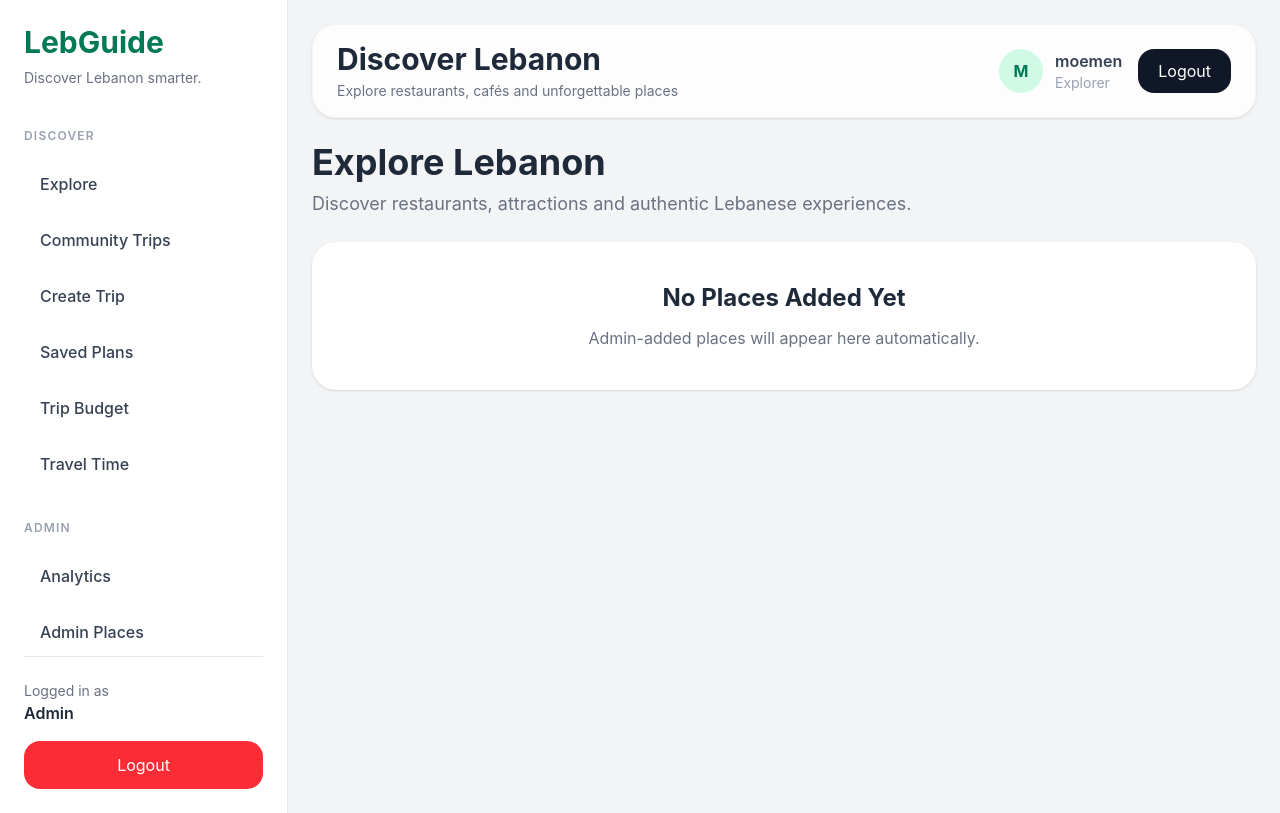
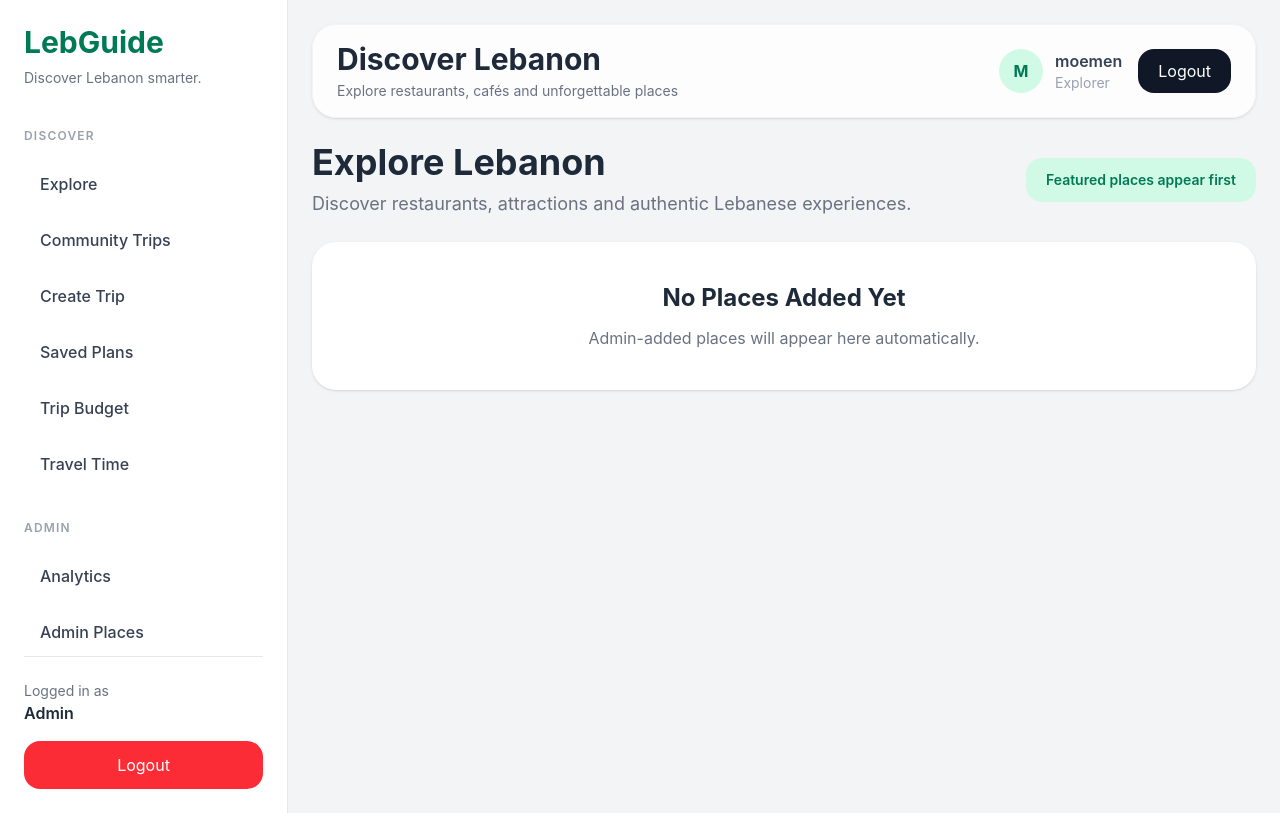
Before and after one commit to moemenhafez/project-final, a React (Vite) app: page / in a window 1280 px wide. Built offline with nearby package versions, Linux system fonts and the light colour scheme; sample sign-in values are in the browser's storage.

Commit message:
Add promoted ads ranking and sponsored marketplace monetization system

```diff
--- a/src/components/places/PlaceCard.tsx
+++ b/src/components/places/PlaceCard.tsx
@@ -49,16 +49,16 @@ function PlaceCard({
               absolute
               top-4
               left-4
-              bg-emerald-700
-              text-white
+              bg-yellow-400
+              text-black
               px-4
               py-2
               rounded-full
               text-sm
-              font-semibold
+              font-bold
             "
           >
-            Featured
+            ⭐ Sponsored
           </div>
         )}
       </div>
--- a/src/pages/DashboardPage.tsx
+++ b/src/pages/DashboardPage.tsx
@@ -13,9 +13,39 @@ import type {
 function DashboardPage() {
   const places = getPlaces()
 
+  const sortedPlaces = [
+    ...places,
+  ].sort((a, b) => {
+    if (
+      a.promoted &&
+      !b.promoted
+    ) {
+      return -1
+    }
+
+    if (
+      !a.promoted &&
+      b.promoted
+    ) {
+      return 1
+    }
+
+    return 0
+  })
+
   return (
     <MainLayout>
       <div className="space-y-6">
+        <div
+          className="
+            flex
+            flex-col
+            md:flex-row
+            md:items-center
+            md:justify-between
+            gap-4
+          "
+        >
           <div>
             <h1
               className="
@@ -40,7 +70,24 @@ function DashboardPage() {
             </p>
           </div>
 
-        {places.length === 0 ? (
+          <div
+            className="
+              bg-emerald-100
+              text-emerald-700
+              px-5
+              py-3
+              rounded-2xl
+              font-semibold
+              text-sm
+            "
+          >
+            Featured places appear
+            first
+          </div>
+        </div>
+
+        {sortedPlaces.length ===
+        0 ? (
           <div
             className="
               bg-white
@@ -80,7 +127,7 @@ function DashboardPage() {
               gap-8
             "
           >
-            {places.map(
+            {sortedPlaces.map(
               (place: Place) => (
                 <PlaceCard
                   key={place.id}
```
Lines whose indentation alone changed are shown as unchanged.
